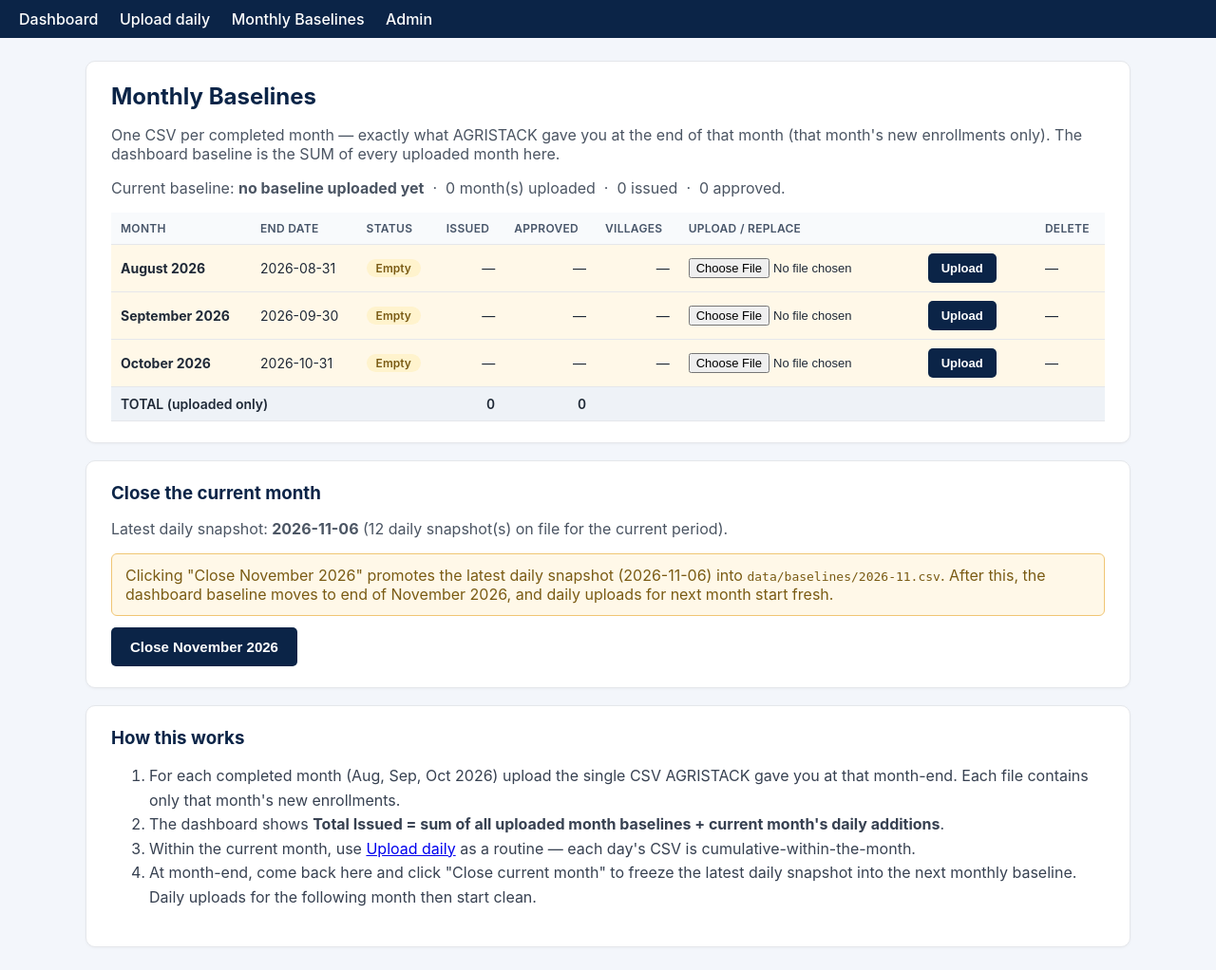
After one commit to peerzadaobaid/Famrer-ID-Progress, a Flask app: page /admin/month-baselines in a window 1280 px wide. The commit adds this page. Shown: the whole page at 95% size. Run offline with Flask 3, Linux system fonts and the light colour scheme; the visitor is signed in with stand-in values (Sample User, id 1).

Commit message:
Add files via upload

```diff
--- /dev/null
+++ b/templates/month_baselines.html
@@ -0,0 +1,174 @@
+<!doctype html>
+<html lang="en">
+<head>
+  <meta charset="utf-8">
+  <meta name="viewport" content="width=device-width, initial-scale=1">
+  <title>Monthly Baselines — Farmer ID Progress</title>
+  {% include "_base_styles.html" ignore missing %}
+  <style>
+    body { background:#f3f6fb; color:#1f2937; font-family:-apple-system,BlinkMacSystemFont,"Segoe UI",Roboto,sans-serif; margin:0; padding:0; }
+    .wrap { max-width: 1100px; margin: 24px auto; padding: 0 16px; }
+    .card { background:#fff; border:1px solid #e5e7eb; border-radius:10px;
+            padding:22px 26px; box-shadow:0 1px 3px rgba(0,0,0,.04); margin-bottom:18px; }
+    .card h2, .card h3 { color:#0b2447; margin:0 0 10px 0; }
+    .mut { color:#4b5563; }
+    .nav { background:#0b2447; color:#fff; padding:10px 20px; }
+    .nav a { color:#fff; text-decoration:none; margin-right:18px; font-weight:500; }
+    .nav a:hover { text-decoration:underline; }
+    .ok { margin:16px 0; padding:12px 14px; border:1px solid #c3e6cb;
+          background:#d4edda; color:#155724; border-radius:6px; }
+    .err { margin:16px 0; padding:12px 14px; border:1px solid #f5c6cb;
+           background:#f8d7da; color:#721c24; border-radius:6px; }
+    .warn { margin:12px 0; padding:12px 14px; border:1px solid #f0c674;
+            background:#fff8e8; color:#7a5b14; border-radius:6px; }
+    table.base { width:100%; border-collapse:collapse; margin-top:8px; }
+    table.base th, table.base td { padding:9px 10px; border-bottom:1px solid #e5e7eb;
+                                   text-align:left; font-size:14px; vertical-align:middle; }
+    table.base th { background:#f8fafc; color:#475569; font-weight:600;
+                    font-size:12px; letter-spacing:.3px; text-transform:uppercase; }
+    table.base td.num { text-align:right; font-variant-numeric:tabular-nums; }
+    tr.empty { background:#fff8e8; }
+    tr.loaded { background:#f6fdf7; }
+    .tag { display:inline-block; padding:2px 10px; border-radius:999px;
+           font-size:12px; font-weight:600; }
+    .tag.ok { background:#d4edda; color:#155724; }
+    .tag.pending { background:#fff3cd; color:#7a5b14; }
+    .btn { background:#0b2447; color:#fff; padding:8px 14px; border:none;
+           border-radius:5px; font-weight:600; font-size:13px; cursor:pointer; }
+    .btn:hover { background:#143566; }
+    .btn.danger { background:#b91c1c; }
+    .btn.danger:hover { background:#991b1b; }
+    .btn.big { padding:12px 20px; font-size:15px; }
+    input[type=file] { font-size:13px; }
+    .totals { background:#eef2f7; font-weight:600; }
+  </style>
+</head>
+<body>
+
+<div class="nav">
+  <a href="/">Dashboard</a>
+  <a href="/upload">Upload daily</a>
+  <a href="/admin/month-baselines">Monthly Baselines</a>
+  <a href="/admin">Admin</a>
+</div>
+
+<div class="wrap">
+
+{% if saved %}<div class="ok"><strong>Saved:</strong> {{ saved }}</div>{% endif %}
+{% if error %}<div class="err"><strong>Problem:</strong> {{ error }}</div>{% endif %}
+
+<div class="card">
+  <h2>Monthly Baselines</h2>
+  <p class="mut">
+    One CSV per completed month — exactly what AGRISTACK gave you at the end of
+    that month (that month's new enrollments only). The dashboard baseline is the
+    SUM of every uploaded month here.
+  </p>
+  <p class="mut" style="margin-top:0;">
+    Current baseline: <strong>{{ baseline_label }}</strong>
+    &nbsp;·&nbsp; {{ totals.months }} month(s) uploaded
+    &nbsp;·&nbsp; {{ "{:,}".format(totals.issued) }} issued
+    &nbsp;·&nbsp; {{ "{:,}".format(totals.approved) }} approved.
+  </p>
+
+  <table class="base">
+    <thead>
+      <tr>
+        <th>Month</th>
+        <th>End date</th>
+        <th>Status</th>
+        <th class="num">Issued</th>
+        <th class="num">Approved</th>
+        <th class="num">Villages</th>
+        <th>Upload / replace</th>
+        <th>Delete</th>
+      </tr>
+    </thead>
+    <tbody>
+      {% for r in rows %}
+        <tr class="{% if r.uploaded %}loaded{% else %}empty{% endif %}">
+          <td><strong>{{ r.label }}</strong></td>
+          <td>{{ r.end }}</td>
+          <td>
+            {% if r.uploaded %}<span class="tag ok">Uploaded</span>
+            {% else %}<span class="tag pending">Empty</span>{% endif %}
+            {% if r.error %}<br><small style="color:#b91c1c;">{{ r.error }}</small>{% endif %}
+          </td>
+          <td class="num">{{ "{:,}".format(r.issued) if r.uploaded else "—" }}</td>
+          <td class="num">{{ "{:,}".format(r.approved) if r.uploaded else "—" }}</td>
+          <td class="num">{{ r.villages if r.uploaded else "—" }}</td>
+          <td>
+            <form method="POST" enctype="multipart/form-data" style="display:flex; gap:6px; align-items:center;">
+              <input type="hidden" name="action" value="upload">
+              <input type="hidden" name="month" value="{{ r.month }}">
+              <input type="file" name="csv" accept=".csv" required>
+              <button type="submit" class="btn">{% if r.uploaded %}Replace{% else %}Upload{% endif %}</button>
+            </form>
+          </td>
+          <td>
+            {% if r.uploaded %}
+              <form method="POST" onsubmit="return confirm('Delete {{ r.label }} baseline?');">
+                <input type="hidden" name="action" value="delete">
+                <input type="hidden" name="month" value="{{ r.month }}">
+                <button type="submit" class="btn danger">Delete</button>
+              </form>
+            {% else %}—{% endif %}
+          </td>
+        </tr>
+      {% endfor %}
+      <tr class="totals">
+        <td colspan="3">TOTAL (uploaded only)</td>
+        <td class="num">{{ "{:,}".format(totals.issued) }}</td>
+        <td class="num">{{ "{:,}".format(totals.approved) }}</td>
+        <td colspan="3"></td>
+      </tr>
+    </tbody>
+  </table>
+</div>
+
+<div class="card">
+  <h3>Close the current month</h3>
+  {% if current_month %}
+    <p class="mut">
+      Latest daily snapshot: <strong>{{ current_month.latest_date }}</strong>
+      ({{ current_month.count }} daily snapshot(s) on file for the current period).
+    </p>
+    <div class="warn">
+      Clicking "Close {{ current_month.label }}" promotes the latest daily
+      snapshot ({{ current_month.latest_date }}) into
+      <code>data/baselines/{{ current_month.ym }}.csv</code>.
+      After this, the dashboard baseline moves to end of {{ current_month.label }},
+      and daily uploads for next month start fresh.
+    </div>
+    <form method="POST" onsubmit="return confirm('Close {{ current_month.label }} and freeze {{ current_month.latest_date }} as the baseline?');">
+      <input type="hidden" name="action" value="close_month">
+      <button type="submit" class="btn big">Close {{ current_month.label }}</button>
+    </form>
+  {% else %}
+    <p class="mut">
+      No daily snapshots exist yet after the current baseline ({{ baseline_date }}).
+      Upload at least one daily CSV via <a href="/upload">Upload daily</a>
+      before closing a month.
+    </p>
+  {% endif %}
+</div>
+
+<div class="card">
+  <h3>How this works</h3>
+  <ol style="color:#374151; line-height:1.6;">
+    <li>For each completed month (Aug, Sep, Oct 2026) upload the single CSV
+        AGRISTACK gave you at that month-end. Each file contains only that
+        month's new enrollments.</li>
+    <li>The dashboard shows <strong>Total Issued = sum of all uploaded month
+        baselines + current month's daily additions</strong>.</li>
+    <li>Within the current month, use <a href="/upload">Upload daily</a> as a
+        routine — each day's CSV is cumulative-within-the-month.</li>
+    <li>At month-end, come back here and click "Close current month" to freeze
+        the latest daily snapshot into the next monthly baseline. Daily uploads
+        for the following month then start clean.</li>
+  </ol>
+</div>
+
+</div>
+</body>
+</html>
```
Also changed, not shown: templates/dashboard.html (+17 -36 lines), templates/upload.html (+14 -28 lines).
